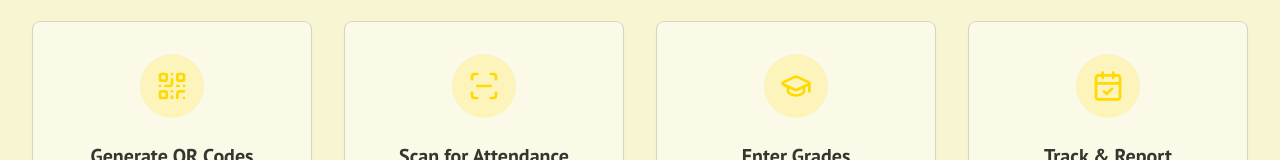
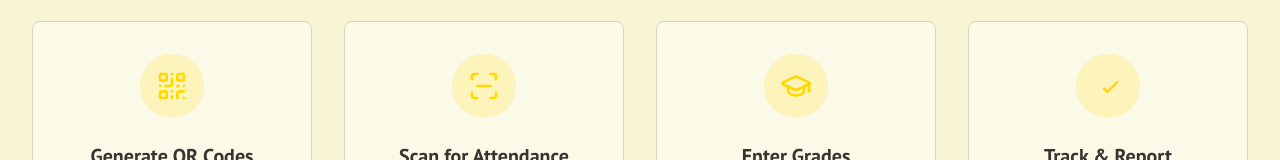
Before and after one commit to Alcaenlay/TeachyTally, a Next.js app: page / in a window 1280 px wide. Shown: the part 1398-1558 px from the top of the page. Built offline with nearby package versions, Linux system fonts and the light colour scheme; no server answers.

Commit message:
feat(icons): replace CalendarCheck with BrandCheck in various components for consistent branding

```diff
--- a/src/app/dashboard/page.tsx
+++ b/src/app/dashboard/page.tsx
@@ -4,7 +4,8 @@
 import Link from "next/link";
 import { Button } from "@/components/ui/button";
 import { Card, CardContent, CardHeader, CardTitle, CardDescription } from "@/components/ui/card";
-import { ArrowUpRight, QrCode, Users, CalendarCheck, BarChart3 } from "lucide-react";
+import { ArrowUpRight, QrCode, Users, BarChart3 } from "lucide-react";
+import { BrandCheck } from "@/components/icons";
 import { useCollection, useFirebase, useMemoFirebase, useUser } from "@/firebase";
 import { collection, query, where, orderBy } from "firebase/firestore";
 import type { Student } from "@/lib/mock-data";
@@ -115,9 +116,9 @@ export default function DashboardPage() {
           </CardContent>
         </Card>
         <Card>
-          <CardHeader className="flex flex-row items-center justify-between space-y-0 pb-2">
+            <CardHeader className="flex flex-row items-center justify-between space-y-0 pb-2">
             <CardTitle className="text-sm font-medium">Present Today</CardTitle>
-            <CalendarCheck className="h-4 w-4 text-green-500" />
+            <BrandCheck className="h-4 w-4 text-green-500" />
           </CardHeader>
           <CardContent>
             <div className="text-2xl font-bold">{presentStudents}</div>
--- a/src/app/dashboard/scan/page.tsx
+++ b/src/app/dashboard/scan/page.tsx
@@ -3,7 +3,7 @@
 
 import { useState, useEffect, useRef } from "react";
 import { Card, CardContent, CardHeader, CardTitle } from "@/components/ui/card";
-import { Camera, CheckCircle, XCircle, Info } from "lucide-react";
+import { Camera, XCircle, Info } from "lucide-react";
 import { useFirebase, useUser, useCollection, useMemoFirebase } from "@/firebase";
 import { collection, addDoc, query, where, getDocs, serverTimestamp, doc, runTransaction } from "firebase/firestore";
 import type { Student, Schedule } from "@/lib/mock-data";
--- a/src/app/page.tsx
+++ b/src/app/page.tsx
@@ -5,8 +5,8 @@ import Link from "next/link";
 import Image from "next/image";
 import { Button } from "@/components/ui/button";
 import { Card, CardContent } from "@/components/ui/card";
-import { ArrowRight, QrCode, CalendarCheck, GraduationCap } from "lucide-react";
-import { Logo } from "@/components/icons";
+import { ArrowRight, QrCode, GraduationCap } from "lucide-react";
+import { Logo, BrandCheck } from "@/components/icons";
 import { PlaceHolderImages } from "@/lib/placeholder-images";
 import { useEffect, useState } from "react";
 
@@ -115,7 +115,7 @@ export default function Home() {
             <Card className="text-center">
               <CardContent className="p-8">
                 <div className="bg-primary/20 text-primary rounded-full w-16 h-16 flex items-center justify-center mx-auto">
-                  <CalendarCheck className="w-8 h-8" />
+                  <BrandCheck className="w-8 h-8" />
                 </div>
                 <h3 className="mt-6 text-xl font-bold font-headline">Track & Report</h3>
                 <p className="mt-2 text-muted-foreground">
--- a/src/components/dashboard/assessment-card.tsx
+++ b/src/components/dashboard/assessment-card.tsx
@@ -5,7 +5,8 @@ import { useState } from "react";
 import { Card, CardHeader, CardTitle, CardContent, CardDescription } from "@/components/ui/card";
 import { Button } from "@/components/ui/button";
 import { Badge } from "@/components/ui/badge";
-import { Trash2, Edit, Users, CheckSquare } from "lucide-react";
+import { Trash2, Edit, Users } from "lucide-react";
+import { BrandCheck } from "@/components/icons";
 import type { Grade } from "@/lib/mock-data";
 import { useFirebase } from "@/firebase";
 import { doc, writeBatch } from "firebase/firestore";
@@ -83,7 +84,7 @@ export function AssessmentCard({ assessmentData, totalStudents, onEdit }: Assess
       <CardContent className="flex-grow flex flex-col justify-between space-y-4">
         <div>
             <div className="flex justify-between items-center text-sm p-3 bg-muted/50 rounded-lg">
-                <span className="text-muted-foreground flex items-center gap-2"><CheckSquare/> Perfect Score</span>
+                <span className="text-muted-foreground flex items-center gap-2"><BrandCheck className="h-4 w-4"/> Perfect Score</span>
                 <span className="font-bold text-lg">{assessment.perfectScore}</span>
             </div>
             <div className="flex justify-between items-center text-sm p-3 bg-muted/50 rounded-lg mt-2">
```
